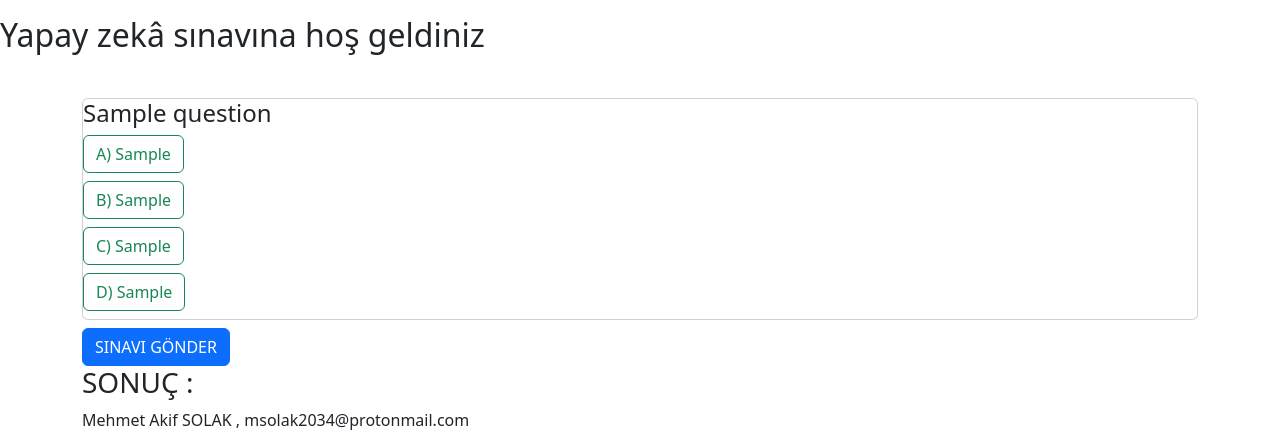
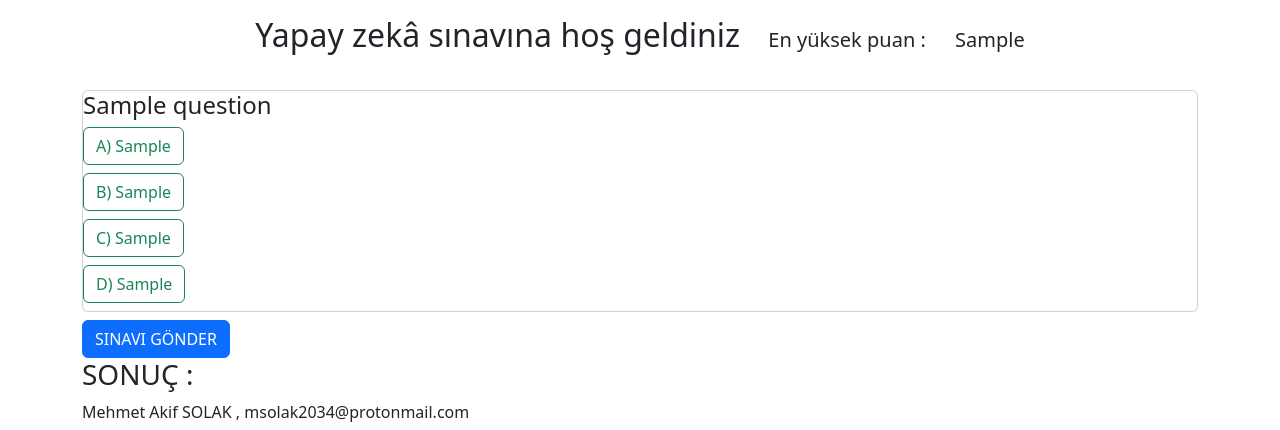
Before and after one commit to 369553/littleQuizWebAppWithFlask, a Flask app: template templates/quizPage.html in a window 1280 px wide. Shown: the top 430 px of the page. Run offline with Flask 3, Linux system fonts and the light colour scheme; the template is opened without the code that fills it: most values are stand-ins (such as "Sample title", 1, 10 or a date in 2020); some libraries are stand-ins or nearby versions.

Commit message:
Sayfa sağ üst köşesine en yüksek puan yazma özelliği eklendi

```diff
--- a/funcs.py
+++ b/funcs.py
@@ -1,4 +1,4 @@
-from flask import render_template
+from flask import render_template, make_response
 from dbManagement import getQuizQuestions, getAnswerOfQuestions, getQuizNamesFromDB
 import json
 
@@ -9,7 +9,9 @@ def getHomePage():
 # Gelen sınav ismine göre sınav şablon dosyasına gerekli veritabanı
 # tablo ismi parametre olarak gönderilir; gelen sonuç geri döndürülür
 def getQuizPage(name):
-    return render_template("quizPage.html", quizName=name, questions=getQuestions(name))
+    response = make_response(render_template("quizPage.html", quizName=name, questions=getQuestions(name), maxPoint=0))
+    #response.set_cookie("maxPoint",0)
+    return response
 
 # İlgili sınavın bulunamadığına dâir sayfa:
 def quizNotFound():
--- a/templates/quizPage.html
+++ b/templates/quizPage.html
@@ -9,11 +9,17 @@
     </head>
     <body>
         <header>
-            <div class="jumbotron text-cneter my-3">
+            <div class="jumbotron text-center my-3">
                 {%if quizName=="nlp"%}
-                    <h2>Doğal dil işleme sınavına hoş geldiniz</h2>
+                    <h2 class="d-inline">Doğal dil işleme sınavına hoş geldiniz</h2>
                 {%else%}
-                    <h2>Yapay zekâ sınavına hoş geldiniz</h2>
+                    <h2 class="d-inline">Yapay zekâ sınavına hoş geldiniz</h2>
+                {%endif%}
+                <h5 class="mx-4 text-right d-inline">En yüksek puan : </h5>
+                {%if maxPoint is not none%}
+                    <h5 id="maxPoint" class="d-inline">{{maxPoint}}</h5>
+                {%else%}
+                    <h5 id="maxPoint" class="d-inline">0</h5>
                 {%endif%}
                 <h6 id="quizCodeName" style="visibility:hidden;">{{quizName}}</h6>
             </div>
@@ -50,6 +56,7 @@
                 var forms = document.getElementsByTagName("form");
                 answers = [];
                 quizName = document.getElementById("quizCodeName").innerHTML;
+                maxPoint = document.getElementById("maxPoint").innerHTML;
                 for(var sayac = 0; sayac < forms.length; sayac++){
                     var element = forms[sayac];
                     var selected = "No";
@@ -75,6 +82,10 @@
                     }
                     console.log(text);
                     document.getElementById("result").innerHTML = " SONUÇ : " + text;
+                    var maxPointAsNumber = parseInt(maxPoint, 10);
+                    var newPointAsNumber = parseInt(new DOMParser().parseFromString(text, "text/xml").getElementsByTagName("h3")[0].innerHTML, 10);
+                    if(newPointAsNumber > maxPointAsNumber)
+                        document.getElementById("maxPoint").innerHTML = newPointAsNumber;
                 }
             }
             document.getElementById("send").addEventListener("click", showResult);
```
